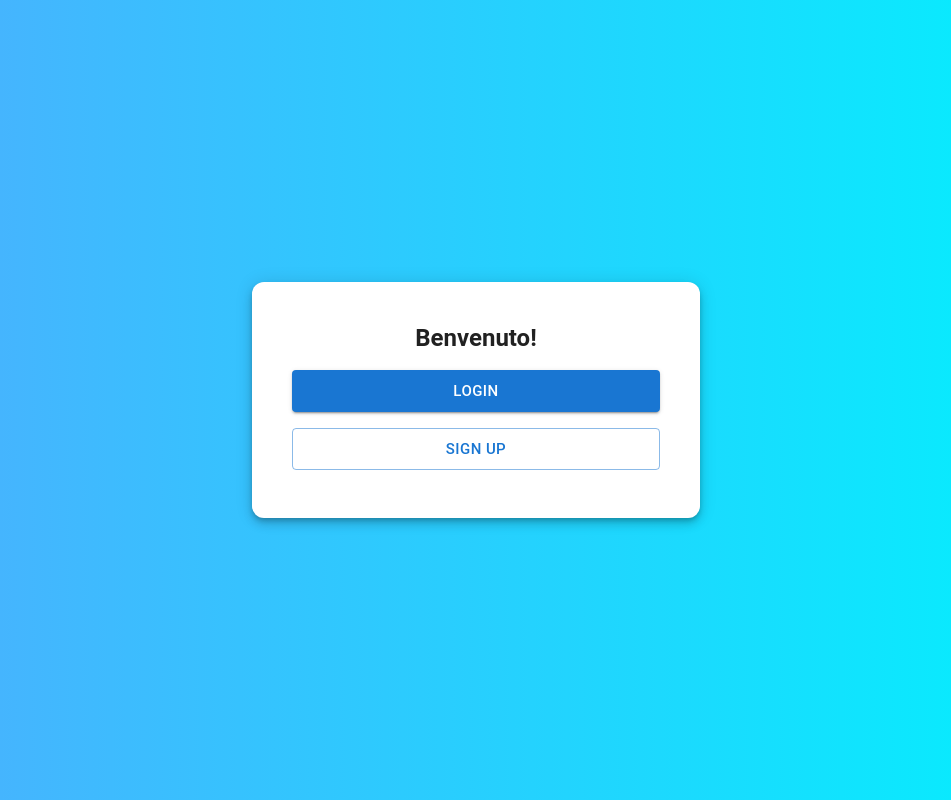
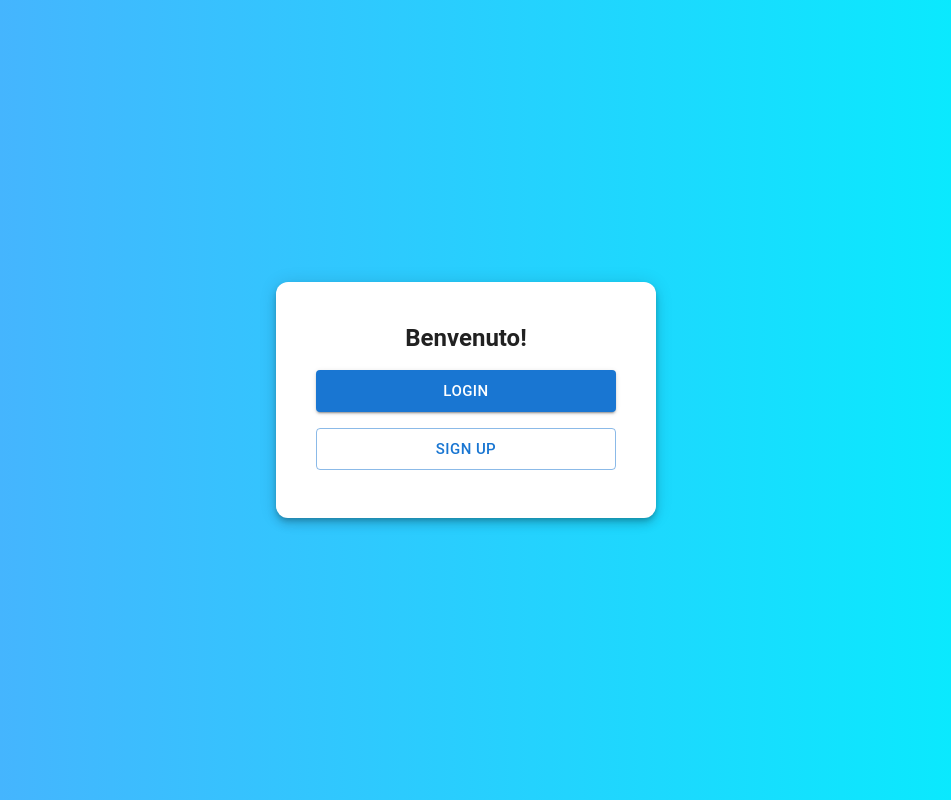
Before and after one commit to progetto-registro/andre-muso-stocchi-marco, a React (Vite) app in the folder registro-proj/: page / in a window 1280 px wide. Shown: the whole page, without its empty margins (164-1115 px from the left). Built offline with nearby package versions, Linux system fonts and the light colour scheme.

Commit message:
capiamo temi

```diff
--- a/registro-proj/src/Components/LandingPage/AuthCard.tsx
+++ b/registro-proj/src/Components/LandingPage/AuthCard.tsx
@@ -1,10 +1,12 @@
 import { Card, CardContent, Typography, Button, Stack } from "@mui/material";
 import { Link } from "react-router-dom";
 
-
 export default function AuthCard() {
   return (
-    <Card sx={{ width: { xs: "95%", sm: 400 },
+    <Card
+      sx={{
+        width: { xs: "95%", sm: 400 },
+        maxWidth: "95%",
         p: 3,
         borderRadius: 3,
         boxShadow: 6,
--- a/registro-proj/src/Components/LandingPage/LandingPage.css
+++ b/registro-proj/src/Components/LandingPage/LandingPage.css
@@ -1,9 +1,13 @@
-.landing-container {
+/*
+  .landing-container {
   display: flex;
   justify-content: center;
   align-items: center;
   width: 100vw;
   min-height: 100vh;
   background: linear-gradient(to right, #4facfe, #00f2fe);
-  position: relative;
-}
+  padding: 0;
+  margin: 0;
+  overflow-x: hidden;
+  }
+*/
--- a/registro-proj/src/Components/LandingPage/LandingPage.tsx
+++ b/registro-proj/src/Components/LandingPage/LandingPage.tsx
@@ -1,6 +1,27 @@
-import './LandingPage.css';
 import AuthCard from './AuthCard';
 import { useEffect } from 'react';
+import { createTheme, ThemeProvider } from '@mui/material/styles';
+import CssBaseline from '@mui/material/CssBaseline';
+
+// Definisci il tema direttamente qui
+const theme = createTheme({
+  components: {
+    MuiCssBaseline: {
+      styleOverrides: {
+        body: {
+          margin: 0,
+          padding: 0,
+          background: 'linear-gradient(to right, #4facfe, #00f2fe)',
+          minHeight: '100vh',
+          display: 'flex',
+          justifyContent: 'center',
+          alignItems: 'center',
+          overflowX: 'hidden',
+        },
+      },
+    },
+  },
+});
 
 export default function LandingPage() {
   useEffect(() => {
@@ -8,8 +29,9 @@ export default function LandingPage() {
   }, []);
 
   return (
-    <div className="landing-container">
+    <ThemeProvider theme={theme}>
+      <CssBaseline />
       <AuthCard />
-    </div>
+    </ThemeProvider>
   );
 }
```
